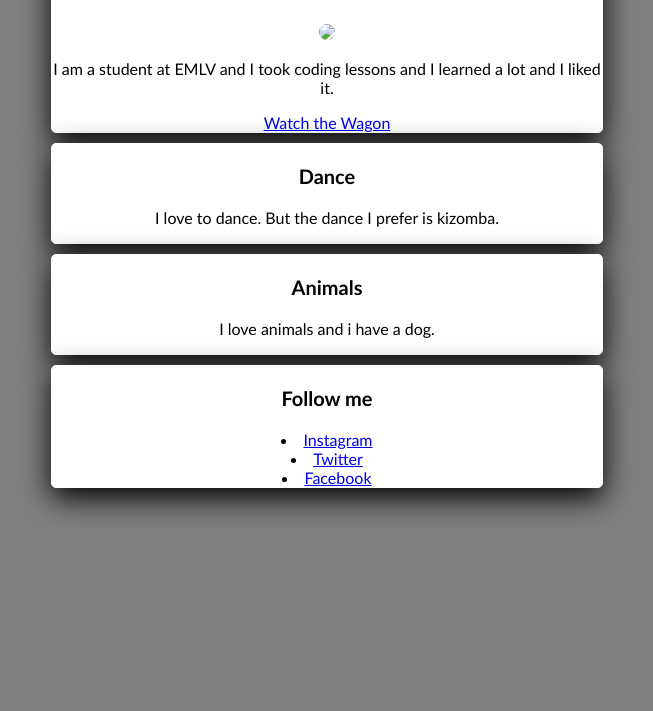
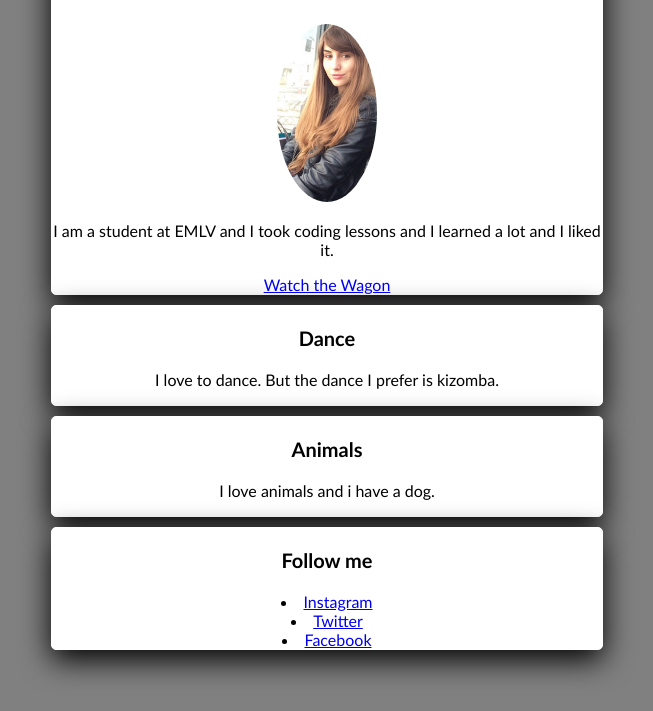
Before and after one commit to morganeLP/my-profile, a plain HTML site: page index.html in a window 1280 px wide. Shown: the part 89-800 px from the top of the page, without its empty margins (313-966 px from the left). Drawn offline with Linux system fonts and the light colour scheme.

Commit message:
Update index.html

```diff
--- a/index.html
+++ b/index.html
@@ -11,7 +11,7 @@
    <h1>Hello, I'm Morgane</h1>
 
 
-<img src="images/profil.jpg" class="img-circle">
+<img src="image/profil.jpg" class="img-circle">
 
 
 
```
